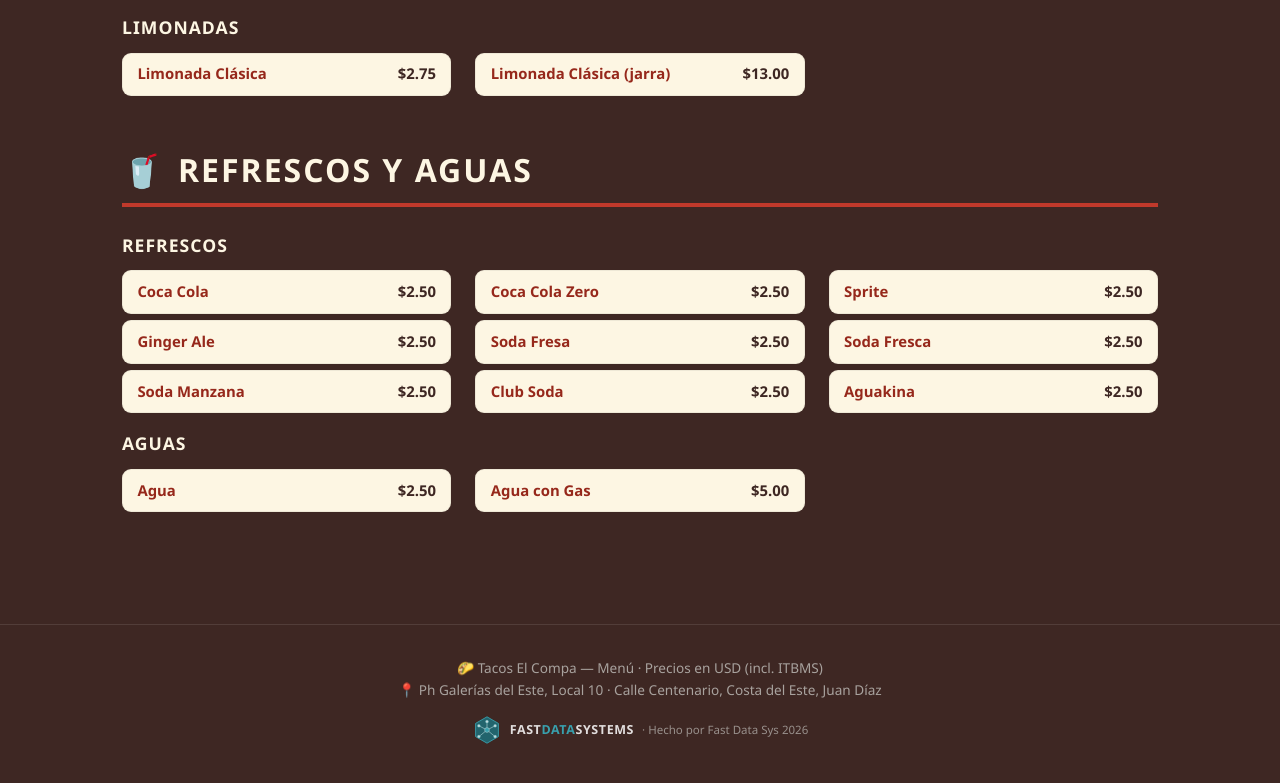
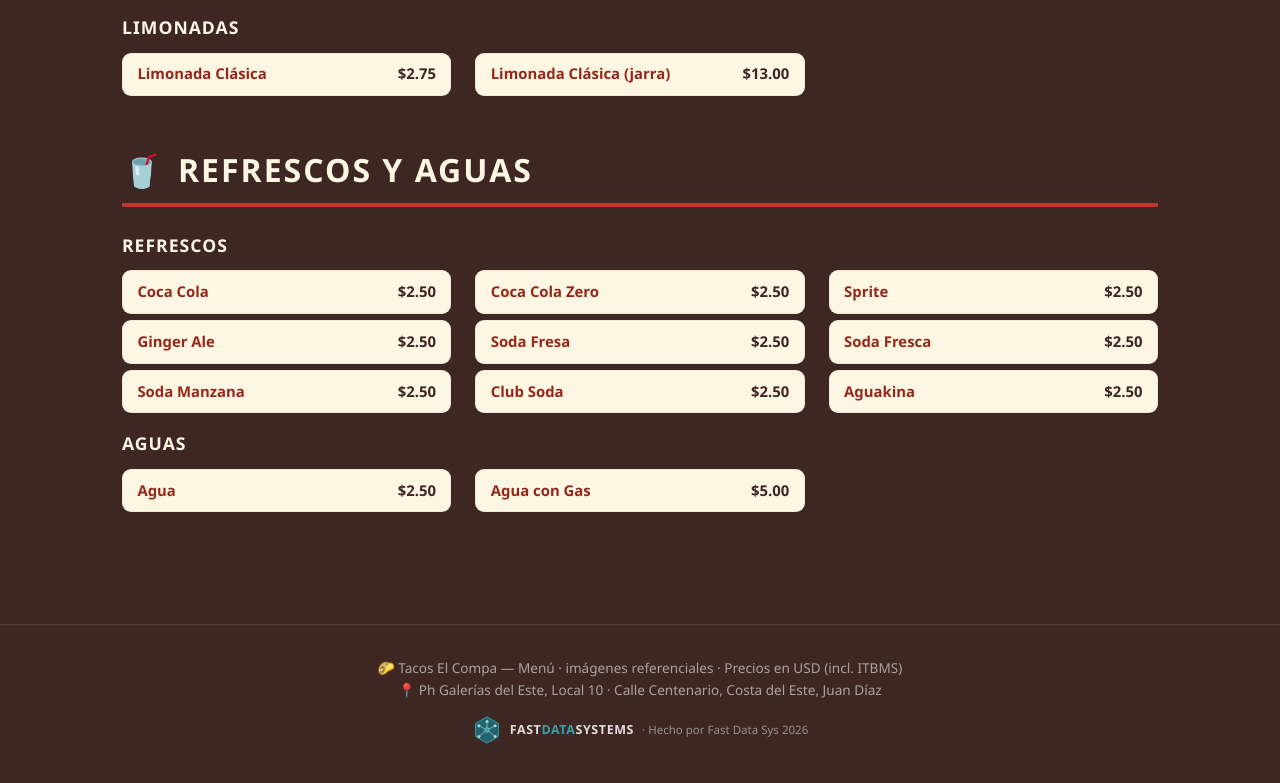
Before and after one commit to peter-cyber13/tacos-el-compa, a plain HTML site: page menu/index.html in a window 1280 px wide. Shown: the part 9181-9964 px from the top of the page. Drawn offline with Linux system fonts and the light colour scheme.

Commit message:
Restaurar 'imágenes referenciales' en footer web (sí hay fotos de referencia); mantener dirección

```diff
--- a/menu/index.html
+++ b/menu/index.html
@@ -663,7 +663,7 @@
 </main>
 
 <footer>
-  🌮 Tacos El Compa — Menú · Precios en USD (incl. ITBMS)<br>
+  🌮 Tacos El Compa — Menú · imágenes referenciales · Precios en USD (incl. ITBMS)<br>
   📍 Ph Galerías del Este, Local 10 · Calle Centenario, Costa del Este, Juan Díaz<br>
   <a class="fds-credit" href="https://fastdatasys.com" target="_blank" rel="noopener">
     <img src="img/fds-icon.svg" alt="" aria-hidden="true" class="fds-logo"> <span class="fds-brand"><span class="fw">FAST</span> <span class="d">DATA</span> <span class="fw">SYSTEMS</span></span> · Hecho por Fast Data Sys 2026
```
